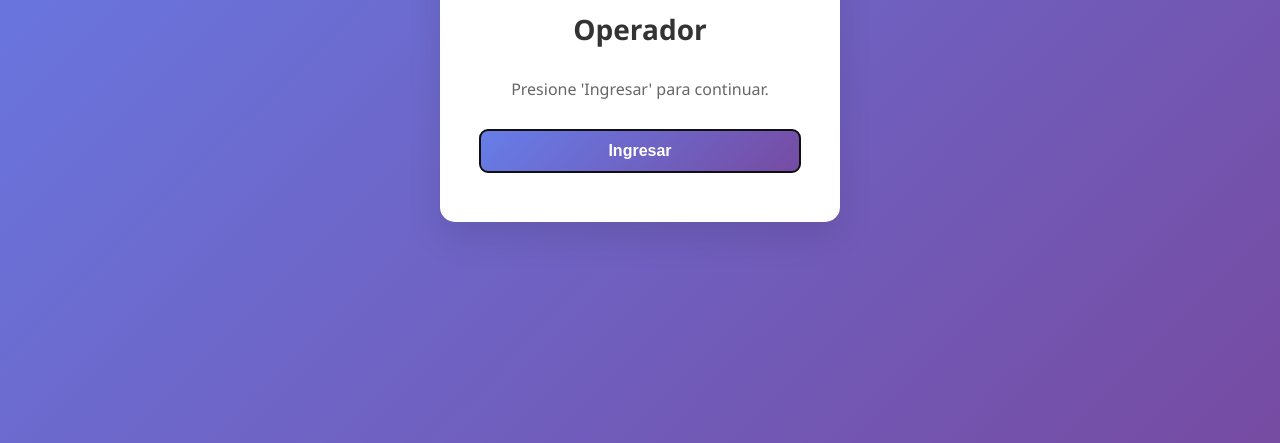
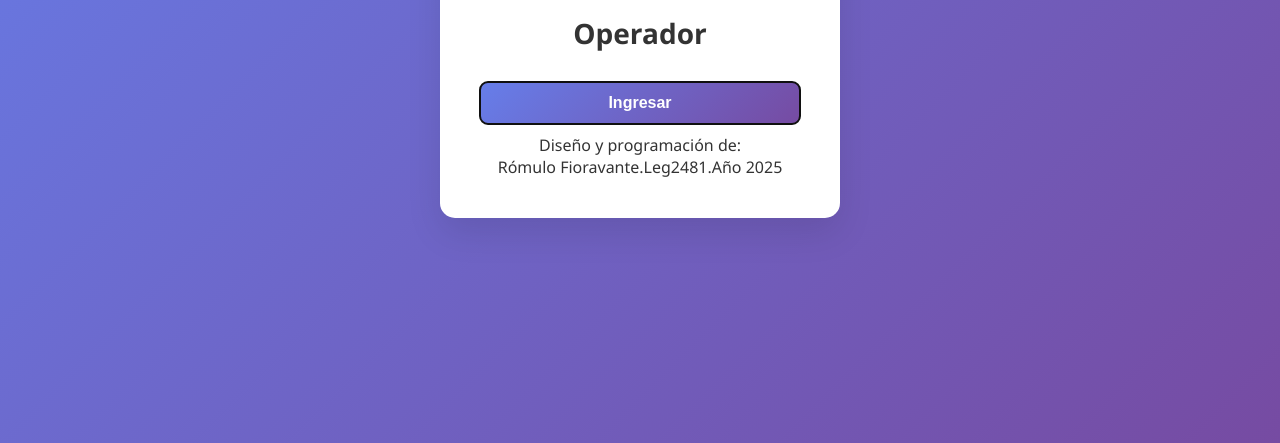
Before and after one commit to Defensoria6/operador-defensoria, a plain HTML site: page index.html in a window 1280 px wide. Shown: the part 357-800 px from the top of the page. Drawn offline with Linux system fonts and the light colour scheme.

Commit message:
Update index.html

```diff
--- a/index.html
+++ b/index.html
@@ -164,8 +164,9 @@
         <div class="login-form">
             <h2>Sistema Defensoría Civil y Comercial 6</h2>
             <h2>Operador</h2>
-            <p>Presione 'Ingresar' para continuar.</p>
             <button class="btn" id="ingresarBtn" onclick="showAppAfterLogin()">Ingresar</button>
+       <div class="credit-message">Diseño y programación de:</div>
+Rómulo Fioravante.Leg2481.Año 2025</div>
         </div>
     </div>
 
```
